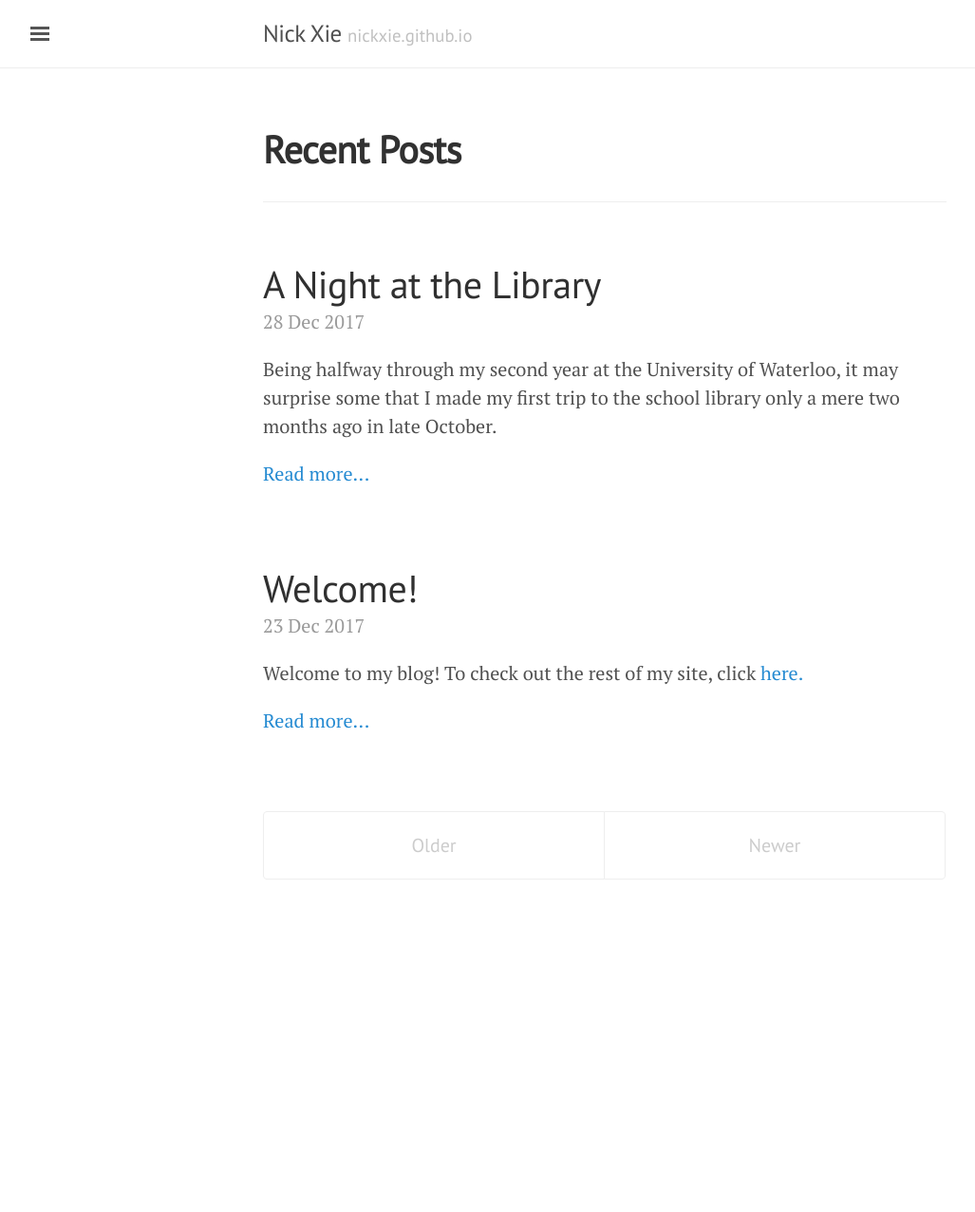
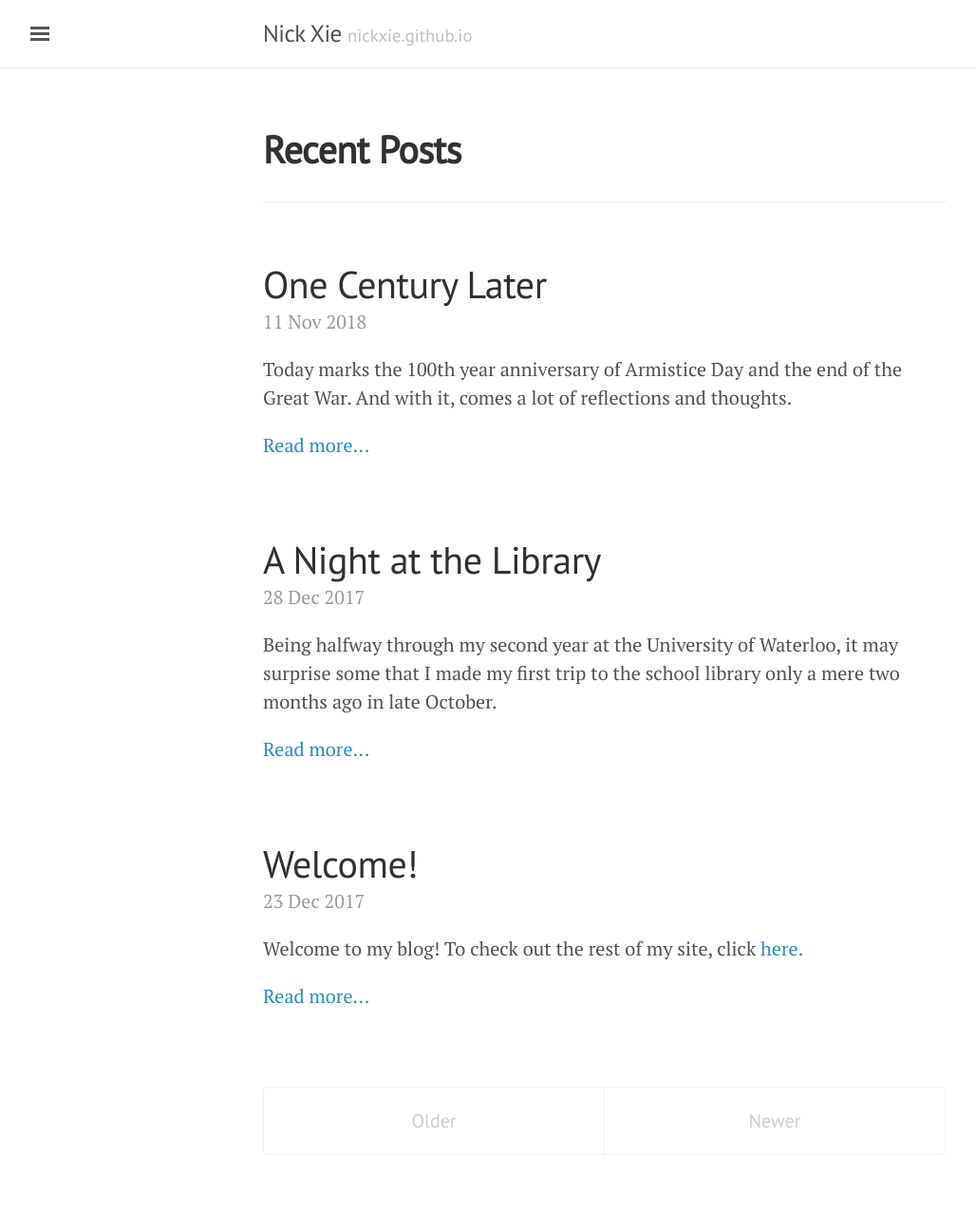
Before and after one commit to nick-xie/blog, a Jekyll site: the page built from index.html, in a window 1280 px wide. Shown: the whole page at 95% size, without its empty margins (3-1030 px from the left). Built offline with Jekyll 4.4.1, drawn with Linux system fonts in a browser that asks for light colours; the list of posts is cut into pages by our own code; before the commit the page ends 986 px from its top, so only the background shows below that; some of the changed lines change nothing that is shown.

Commit message:
Rememberance Day post v1

```diff
--- a/_config.yml
+++ b/_config.yml
@@ -11,6 +11,7 @@ description:         'My blog'
 url:                 ''
 baseurl:             '/blog'
 paginate:            5
+future: true
 
 # About/contact
 author:
--- /dev/null
+++ b/_posts/2018-11-11-one-century-later.md
@@ -0,0 +1,45 @@
+---
+layout: post
+title: One Century Later
+date: 2018-11-11
+categories: story
+---
+
+Today marks the 100th year anniversary of Armistice Day and the end of the Great War. And with it, comes a lot of reflections and thoughts.
+
+There are abundant articles written by much better writers than myself detailing the war itself and what Armistice meant in the moment back in 1918. Instead, I write this piece in an attempt to piece together what this particular anniversary means to me personally.
+
+My interest in history began when I was around 10 when I became enamored with the wonderful world of Star Wars. I would spend hours reading and contributing to the online community of Wookipedia, geekishly taking pride in all the odd details and specifics I could memorize and recite. On a family car ride to Toronto, I was enthusiastically explaining to my older brother how the political tensions of various galactical systems resulted in the First Battle of Kashyyyk (fictional Star Wars planet) and the long term implications it had on the rest of the galaxy when my brother grew tired and asked: "if you're this interested in fictional events, why don't you just learn real life history?"
+
+Thus began a keen dive into the history of our world. Ancient history never really stuck with me so I drifted towards more modern events and naturally, the World Wars. Large expansive galactic battles pulled me into Star Wars so it made sense that arguably the largest and most extensive conflicts in human history would peak my interest.
+
+<br><br>
+
+The more I learned about the First World War, the more it fascinated me.
+
+WW1 was the first "total war", which loosely means that the war effort was prioritized above all else. I truly cannot empathize with what it would have felt like to have every aspect of life be focused around the war. War still exists today but for us in Canada, it does not touch the everyday citizen like it did in WW1 (and even moreso WW2). Rations, propaganda, news, workforce, schooling, entertainment - the war was seen everywhere.
+
+Then there's also the societal impacts WW1 left. The technological advancements that it motivated (planes were essentially gliders at the start of WW1 but by the end, there were full blown fighter planes!), the redefining of infantry battles (machine guns and tanks), the list goes on. Simply put, the world was a deeply different place after the war. The "lost generation" is among my favourite examples of societal impacts left by the war. To paraphrase from a book jacket from *The Sun Also Rises*, an entire generation grew up trying to find direction right at the time that the world lost its own way. This odd time to be a young adult no doubt is related to the absolutely fine music and literature that was produced in this time period (Prokofiev, Fitzgerald, Hemingway, Tolkien, Gershwin, etc). The Treaty of Versailles is another noteworthy impact left by the Great War. It is widely agreed upon that it was one of the primary causes for WW2 and thus played a sizeable role in shaping our modern world.
+
+It should go without saying at this point that the first World War had a tremendous impact in the creating the world we live in today.
+
+And then there's the human side to this conflict. The bone chilling imagery of inhumane living conditions in the trenches, the absolute terror brought with the sound of the whistle signalling to go over the top, and senseless battles directed by out of touch superiors resulting in the deaths of far too many young men. The horror of the first World War is one that is tough to describe with words. As a 19 year old male myself, I question what it must have been like to be standing in the trench, paralyzed with fear waiting for my turn to go over the top. Fully knowing that in all likelihood if not instantly cut open with whizzing machine gun and sniper bullets, I would have my insides rattled and ripped apart by neverending artillery fire. I cannot imagine what it must have felt like having the knowledge that even if by the slimmest odds, I made it across, it would have been all to just move a few metres forward. All for a cause that my nation has no direct stake in. I simply just cannot imagine.
+
+---
+
+That brings us to today. What particular significance does the century anniversary bring, if any?
+
+A popular answer may be just that "100 is a nice looking number" or that "it just feels like an important one".
+
+To me, 100 years ago is another world that runs parallel to ours. When July 1st 2016 rolled around, July 1st 1916 also happened and over 50,000 British [men died again](https://en.wikipedia.org/wiki/First_day_on_the_Somme). To some, this may seem really bizarre but I think I'm not alone in taking particular note of century anniversaries. It's a way for things to be relived and refelt. That being said, I cannot come up with a good reason why I feel this way about 100 years and not 99 or 98. But it is what I have chosen and I cannot help myself from feeling the impacts of events that happened exactly one century ago.
+
+If you still don't quite get what I mean, I'll try to describe it this way. You know how you might have once had a really big day. It might have been your first date, or that big championship win, or the day you got your dream job. Whatever it is, you know that feeling maybe exactly 24 hours later, or a week later, or a month later that you think back and say: "wow, that happened precisely x hours/days/weeks/months ago". There is no grounded sense of significance to it but you can't help but feel and recogonize this constructed anniversary. That's exactly how I feel about one century ago. The events of 100 years ago exist to me as a modern presence.
+
+And that's why this particular Rememberance Day is a special one to me (and I'm sure many others). It marks the departure of The Great War as something that has continued to exist into something that has happened. I know it's silly because it's some barrier that I have constructed for myself but it is what it is. To me, the First World War slips into the likes of the French Revolution and the Napoleonic Wars, no doubt fascinating events but they are less felt today. At some point, it will feel odd to call the First World War part of "modern history" and that scares me.
+
+It scares me not because I'm afraid I'll forget about it because knowledge can always be rediscovered.
+
+It scares me because it's a reminder that something like WW1 which I have grown up always viewing as a relatively modern event will eventually fade into the pages of our evergrowing human history as "the past".
+
+<br><br>
+-- Nick X.
```
